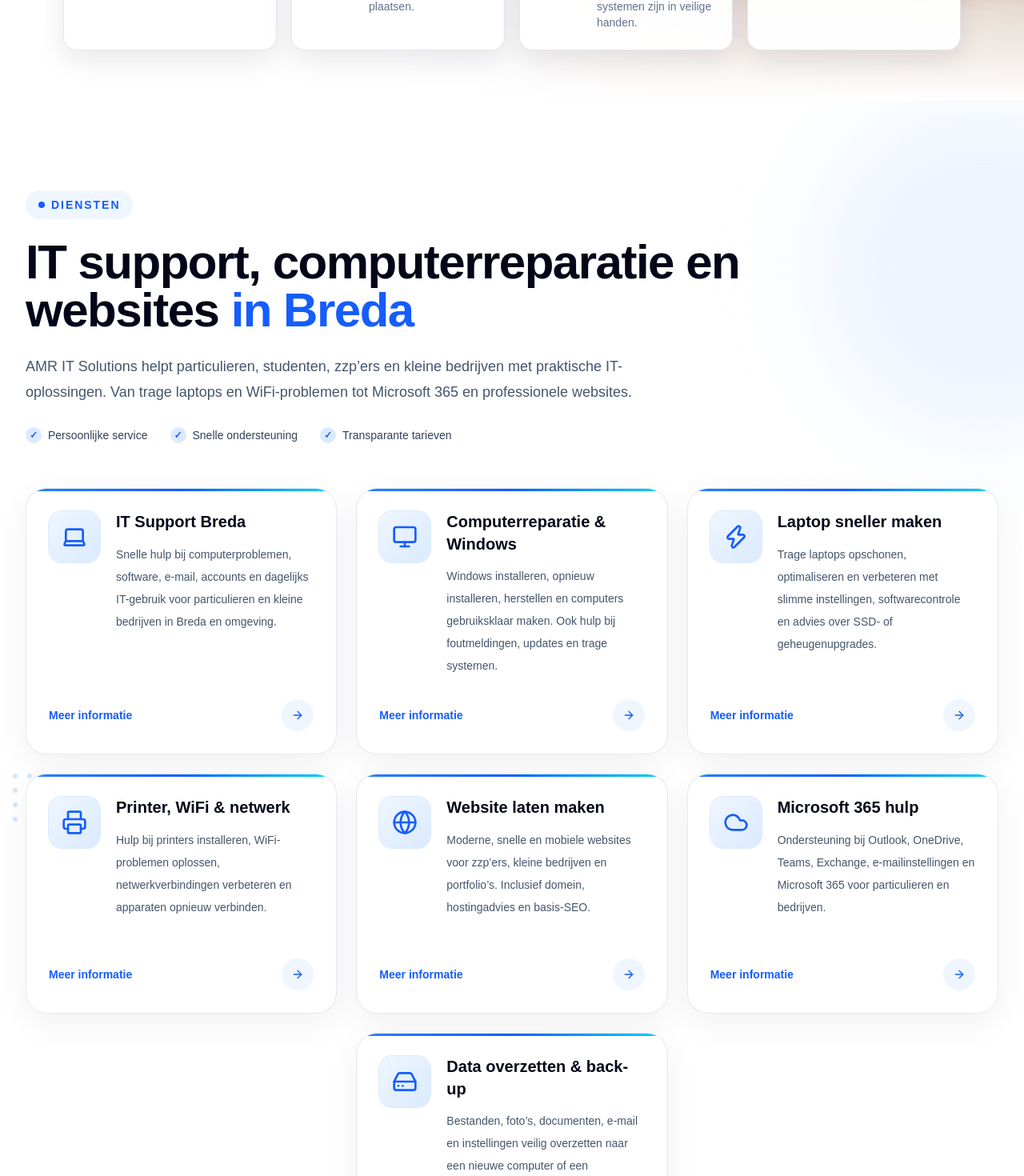
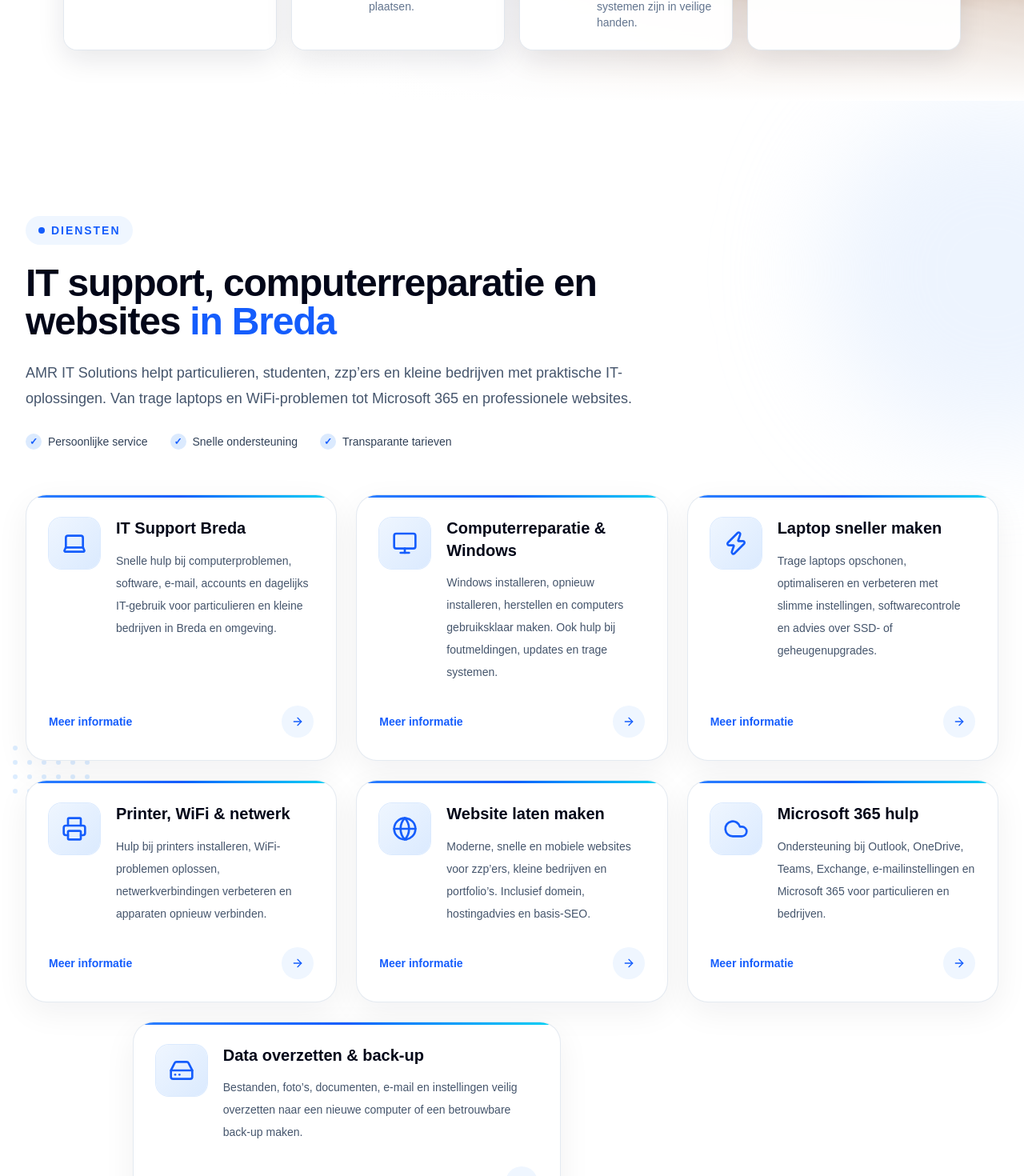
Before and after one commit to amritsolutions/amr-it-solutions, a Next.js app: page / in a window 1280 px wide. Shown: the part 940-2410 px from the top of the page at 80% size. Built offline with nearby package versions, Linux system fonts and the light colour scheme.

Commit message:
zoek serch

```diff
--- a/components/Services.tsx
+++ b/components/Services.tsx
@@ -63,21 +63,27 @@ const services: Service[] = [
   },
 ];
 
+const benefits = [
+  "Persoonlijke service",
+  "Snelle ondersteuning",
+  "Transparante tarieven",
+];
+
 export default function Services() {
   return (
     <section
       id="diensten"
-      className="relative isolate overflow-hidden bg-white py-20 sm:py-24 lg:py-28"
+      className="relative isolate overflow-hidden bg-white pb-20 pt-28 sm:pb-24 sm:pt-32 lg:pb-28 lg:pt-36"
     >
-      {/* Subtiele achtergronddecoratie */}
+      {/* Subtiele achtergrond */}
       <div
         aria-hidden="true"
-        className="pointer-events-none absolute -right-40 top-0 -z-10 h-[420px] w-[420px] rounded-full bg-blue-100/50 blur-3xl"
+        className="pointer-events-none absolute -right-44 top-0 -z-10 h-[430px] w-[430px] rounded-full bg-blue-100/50 blur-3xl"
       />
 
       <div
         aria-hidden="true"
-        className="pointer-events-none absolute left-4 top-1/2 -z-10 grid grid-cols-6 gap-3 opacity-40"
+        className="pointer-events-none absolute left-4 top-1/2 -z-10 grid grid-cols-6 gap-3 opacity-30"
       >
         {Array.from({ length: 24 }).map((_, index) => (
           <span
@@ -95,7 +101,7 @@ export default function Services() {
             Diensten
           </div>
 
-          <h2 className="mt-6 max-w-4xl text-4xl font-extrabold tracking-tight text-slate-950 sm:text-5xl lg:text-6xl">
+          <h2 className="mt-6 max-w-4xl text-4xl font-extrabold tracking-tight text-slate-950 sm:text-4xl lg:text-5xl">
             IT support, computerreparatie en websites{" "}
             <span className="text-blue-600">in Breda</span>
           </h2>
@@ -107,22 +113,18 @@ export default function Services() {
           </p>
 
           <div className="mt-7 flex flex-wrap gap-x-7 gap-y-3 text-sm font-medium text-slate-700">
-            {[
-              "Persoonlijke service",
-              "Snelle ondersteuning",
-              "Transparante tarieven",
-            ].map((item) => (
-              <div key={item} className="flex items-center gap-2">
+            {benefits.map((benefit) => (
+              <div key={benefit} className="flex items-center gap-2">
                 <span className="flex h-5 w-5 items-center justify-center rounded-full bg-blue-100 text-xs font-bold text-blue-600">
                   ✓
                 </span>
-                {item}
+                {benefit}
               </div>
             ))}
           </div>
         </div>
 
-        {/* Dienstenkaarten */}
+        {/* Kaarten */}
         <div className="mt-14 grid items-stretch gap-6 md:grid-cols-2 lg:grid-cols-3">
           {services.map((service, index) => {
             const Icon = service.icon;
@@ -132,7 +134,7 @@ export default function Services() {
               <article
                 key={service.title}
                 className={[
-                  "group relative flex h-full min-h-[300px] flex-col overflow-hidden rounded-[26px]",
+                  "group relative flex h-full min-h-[250px] flex-col overflow-hidden rounded-[26px]",
                   "border border-slate-200/90 bg-white p-7",
                   "shadow-[0_12px_40px_rgba(15,23,42,0.06)]",
                   "transition-all duration-300 ease-out",
@@ -140,19 +142,21 @@ export default function Services() {
                   "before:bg-gradient-to-r before:from-blue-500 before:via-blue-600 before:to-cyan-400",
                   "hover:-translate-y-2 hover:border-blue-200",
                   "hover:shadow-[0_24px_60px_rgba(37,99,235,0.16)]",
-                  isLast ? "md:col-span-2 md:mx-auto md:w-1/2 lg:col-span-1 lg:col-start-2 lg:w-full" : "",
+                  isLast
+                    ? "md:col-span-2 md:mx-auto md:w-2/3 lg:col-span-2 lg:col-start-1 lg:w-2/3"
+                    : "",
                 ].join(" ")}
               >
                 <div className="flex items-start gap-5">
                   <div className="flex h-16 w-16 shrink-0 items-center justify-center rounded-2xl bg-gradient-to-br from-blue-50 to-blue-100 ring-1 ring-blue-100 transition duration-300 group-hover:scale-110 group-hover:shadow-[0_10px_30px_rgba(37,99,235,0.22)]">
                     <Icon
                       aria-hidden="true"
-                      className="h-8 w-8 text-blue-600 transition-transform duration-300 group-hover:rotate-[-3deg]"
+                      className="h-8 w-8 text-blue-600 transition-transform duration-300 group-hover:-rotate-3"
                       strokeWidth={2}
                     />
                   </div>
 
-                  <div>
+                  <div className="min-w-0">
                     <h3 className="text-xl font-bold leading-snug text-slate-950">
                       {service.title}
                     </h3>
@@ -181,7 +185,7 @@ export default function Services() {
           })}
         </div>
 
-        {/* Onderste CTA */}
+        {/* CTA */}
         <div className="mt-12 flex justify-center">
           <Link
             href="/#contact"
```
